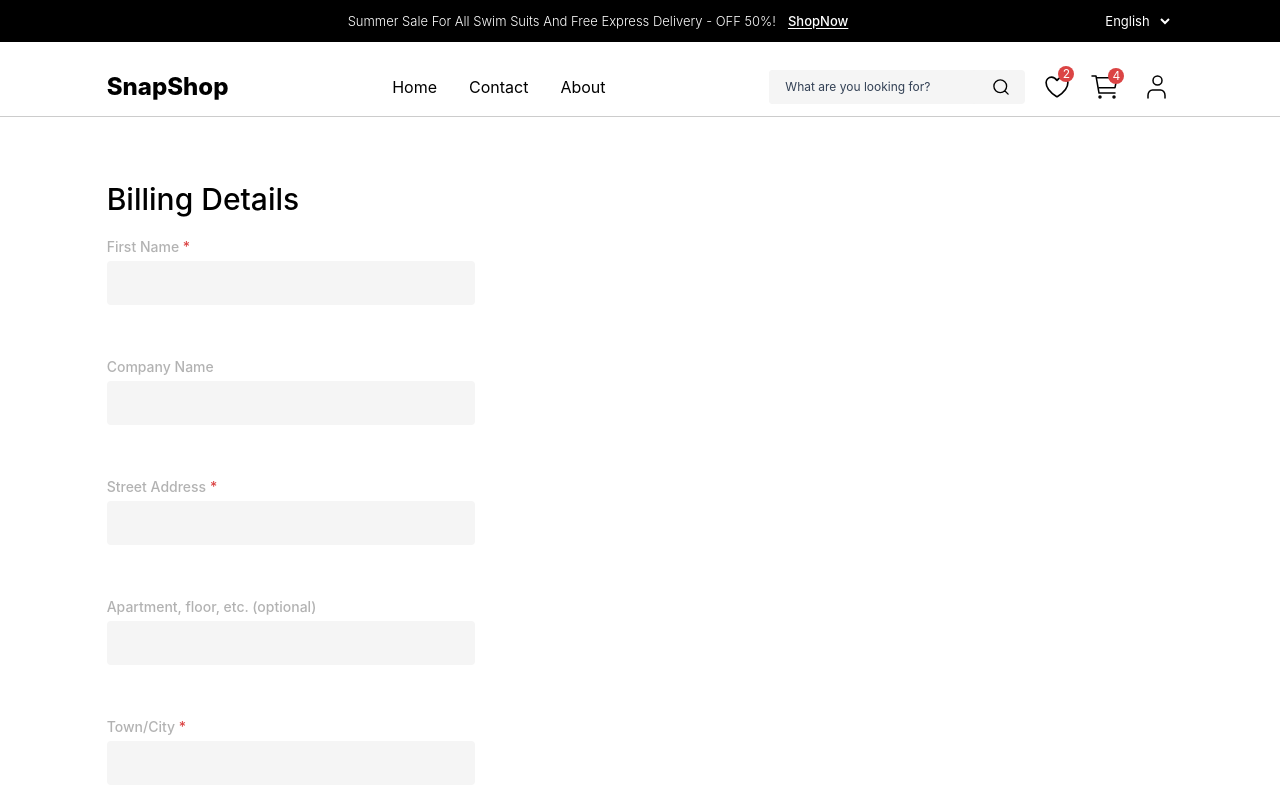
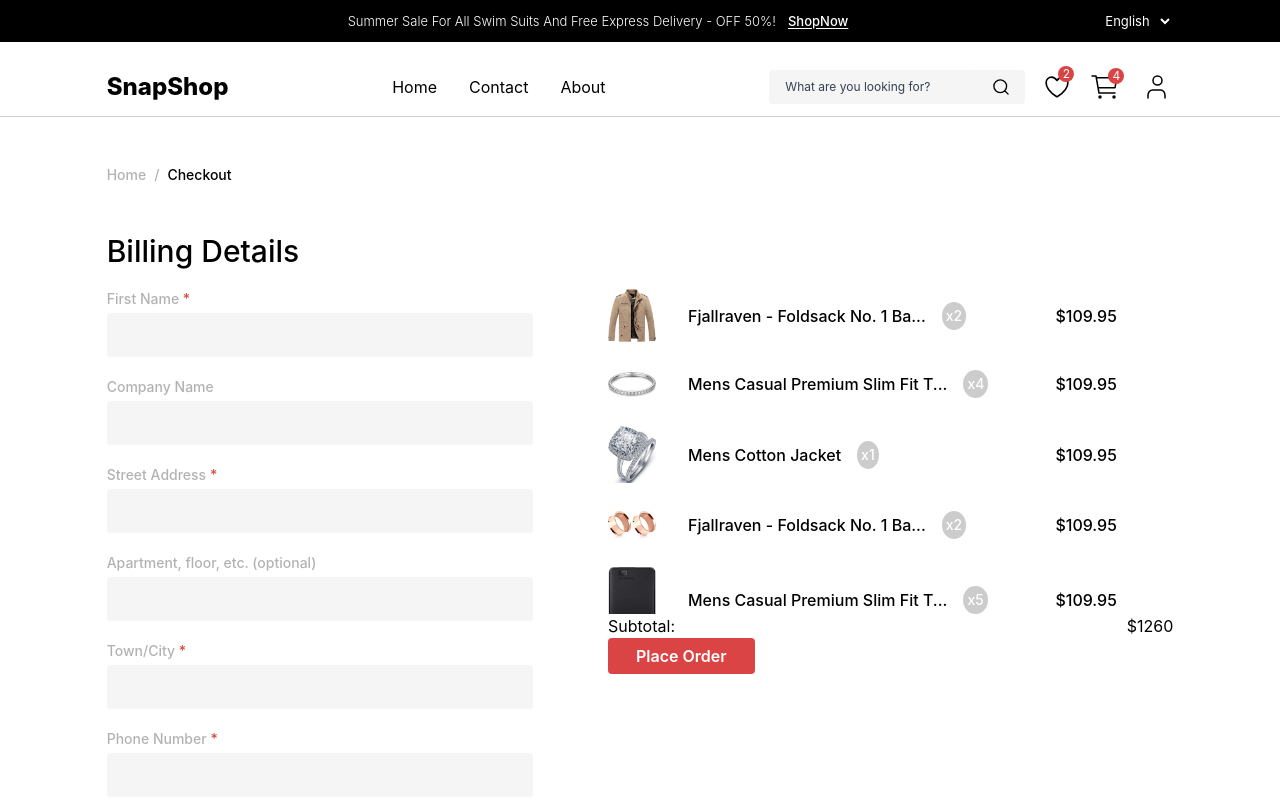
Before and after one commit to shalfi-sabit/E-commerce-Site, a React (Create React App) app: page /checkout in a window 1280 px wide. Shown: the top 800 px of the page. Built offline with nearby package versions, Linux system fonts and the light colour scheme; sample sign-in values are in the browser's storage.

Commit message:
checkout summary component add

```diff
--- a/src/components/UI/Input/FormInput.tsx
+++ b/src/components/UI/Input/FormInput.tsx
@@ -39,9 +39,7 @@ const FormInput: React.FC<FormInputProps> = ({
         </label>
       )}
       <input
-        className={`bg-gray-100 rounded focus:outline-none placeholder-gray-800 focus:text-black-900 text-[10px] md:text-[12px] lg:text-sm p-2 md:p-3 ${
-          errors[name]?.message ? "" : "mb-8"
-        }`}
+        className={`bg-gray-100 rounded focus:outline-none placeholder-gray-800 focus:text-black-900 text-[10px] md:text-[12px] lg:text-sm p-2 md:p-3 `}
         placeholder={placeholder}
         type={type}
         {...register(name)}
@@ -51,9 +49,7 @@ const FormInput: React.FC<FormInputProps> = ({
       />
       {errors[name]?.message ? (
         <p
-          className={`text-red-900 tracking-tighter text-[10px] md:text-[12px] lg:text-sm mt-1 flex items-center gap-1 ${
-            errors[name]?.message ? "mb-5" : ""
-          }`}
+          className={`text-red-900 tracking-tighter text-[10px] md:text-[12px] lg:text-sm mt-1 flex items-center gap-1 `}
         >
           <MdErrorOutline /> {errors[name]?.message}
         </p>
--- a/src/components/pages/Checkout/CheckoutForm.tsx
+++ b/src/components/pages/Checkout/CheckoutForm.tsx
@@ -6,12 +6,14 @@ interface CheckoutFormProps {
   register: UseFormRegister<CheckoutFormData>;
   errors: FieldErrors<CheckoutFormData>;
   setSaveInformation: React.Dispatch<React.SetStateAction<boolean>>;
+  className?: string;
 }
 
 const CheckoutForm: React.FC<CheckoutFormProps> = ({
   register,
   errors,
   setSaveInformation,
+  className,
 }) => {
   const handleSaveInfoClick = () => {
     setSaveInformation((prevState: boolean) => !prevState);
@@ -24,10 +26,7 @@ const CheckoutForm: React.FC<CheckoutFormProps> = ({
   }
 
   return (
-    <div className="w-full">
-      <h1 className="mb-5 text-[20px] md:text-[25px] lg:text-3xl font-medium">
-        Billing Details
-      </h1>
+    <div className={`w-full flex flex-col gap-0 ${className}`}>
       <FormInput
         label="First Name"
         required
--- a/src/components/pages/Checkout/CheckoutSummary.tsx
+++ /dev/null
@@ -1,5 +0,0 @@
-const CheckoutSummary = () => {
-  return <div></div>;
-};
-
-export default CheckoutSummary;
--- /dev/null
+++ b/src/components/pages/Checkout/CheckoutSummary/ProductSummaryItem.tsx
@@ -0,0 +1,43 @@
+import React from "react";
+
+const MAX_TITLE_LEN = 30;
+
+type productSummaryItemProps = {
+  id: number;
+  title: string;
+  imageSource: string;
+  price: number;
+  count: number;
+};
+
+const ProductSummaryItem: React.FC<productSummaryItemProps> = ({
+  id,
+  title,
+  imageSource,
+  price,
+  count,
+}) => {
+  let productTitle = title;
+  if (productTitle.length > MAX_TITLE_LEN) {
+    productTitle = productTitle.substring(0, MAX_TITLE_LEN) + "...";
+  }
+
+  return (
+    <div className="bg-white-900 flex items-center justify-between w-[90%] font-medium text-[12px] sm:text-sm md:text-[16px] gap-4">
+      <div className="flex gap-8 items-center">
+        <div className="w-[28px] sm:w-[32px] md:w-[40px] lg:w-[48px]">
+          <img src={imageSource} alt="product summary" />
+        </div>
+        <p className="flex justify-between items-center gap-4">
+          <span>{productTitle}</span>{" "}
+          <span className="bg-gray-200 rounded-[50%] p-1 text-[14px] text-white-900">
+            x{count}
+          </span>
+        </p>
+      </div>
+      <p>${price}</p>
+    </div>
+  );
+};
+
+export default ProductSummaryItem;
--- /dev/null
+++ b/src/components/pages/Checkout/CheckoutSummary/index.tsx
@@ -0,0 +1,86 @@
+import ProductSummaryItem from "./ProductSummaryItem";
+
+import DummyProductImage1 from "../../../../assets/images/dummy-product-1.jpg";
+import DummyProductImage2 from "../../../../assets/images/dummy-product-2.jpg";
+import DummyProductImage3 from "../../../../assets/images/dummy-product-3.jpg";
+import DummyProductImage4 from "../../../../assets/images/dummy-product-4.jpg";
+import DummyProductImage5 from "../../../../assets/images/dummy-product-5.jpg";
+import DummyProductImage6 from "../../../../assets/images/dummy-product-6.jpg";
+
+const cartItems = [
+  {
+    id: 1,
+    imageSource: DummyProductImage1,
+    title: "Fjallraven - Foldsack No. 1 Backpack, Fits 15 Laptops",
+    price: 109.95,
+    count: 2,
+  },
+  {
+    id: 2,
+    imageSource: DummyProductImage2,
+    title: "Mens Casual Premium Slim Fit T-Shirts",
+    price: 109.95,
+    count: 4,
+  },
+  {
+    id: 3,
+    imageSource: DummyProductImage3,
+    title: "Mens Cotton Jacket",
+    price: 109.95,
+    count: 1,
+  },
+  {
+    id: 4,
+    imageSource: DummyProductImage4,
+    title: "Fjallraven - Foldsack No. 1 Backpack, Fits 15 Laptops",
+    price: 109.95,
+    count: 2,
+  },
+  {
+    id: 5,
+    imageSource: DummyProductImage5,
+    title: "Mens Casual Premium Slim Fit T-Shirts",
+    price: 109.95,
+    count: 5,
+  },
+  {
+    id: 6,
+    imageSource: DummyProductImage6,
+    title: "Mens Cotton Jacket",
+    price: 109.95,
+    count: 1,
+  },
+  {
+    id: 7,
+    imageSource: DummyProductImage1,
+    title: "Fjallraven - Foldsack No. 1 Backpack, Fits 15 Laptops",
+    price: 109.95,
+    count: 3,
+  },
+];
+
+const CheckoutSummary = () => {
+  return (
+    <div className="bg-white-900">
+      <div className="flex flex-col gap-2 sm:gap-4 md:gap-6 lg:gap-7 max-h-[325px] overflow-y-scroll">
+        {cartItems.map((item) => (
+          <ProductSummaryItem
+            key={item.id}
+            id={item.id}
+            title={item.title}
+            imageSource={item.imageSource}
+            price={item.price}
+            count={item.count}
+          />
+        ))}
+      </div>
+
+      <div className="flex justify-between">
+        <p>Subtotal:</p>
+        <p>$1260</p>
+      </div>
+    </div>
+  );
+};
+
+export default CheckoutSummary;
--- a/src/components/pages/Checkout/index.tsx
+++ b/src/components/pages/Checkout/index.tsx
@@ -7,6 +7,8 @@ import Wrapper from "../../UI/Wrapper";
 import CheckoutForm from "./CheckoutForm";
 import checkoutSchema from "../../../form-schema/checkoutSchema";
 import FillButton from "../../UI/Button/FillButton";
+import CheckoutSummary from "./CheckoutSummary";
+import BreadCrumb from "../../shared/BreadCrumb";
 
 export interface CheckoutFormData {
   firstname: string;
@@ -37,18 +39,29 @@ const Checkout: React.FC = () => {
   };
 
   return (
-    <Wrapper className="flex justify-between my-16">
-      <Form onSubmit={handleSubmit(onSubmit)}>
+    <>
+      <BreadCrumb />
+      <Wrapper className="mb-16 sm:mb-20 md:mb-24 lg:mb-28">
+        <h1 className="mb-5 text-[20px] md:text-[25px] lg:text-3xl font-medium">
+          Billing Details
+        </h1>
+        <Form
+          onSubmit={handleSubmit(onSubmit)}
+          className="flex justify-between flex-col sm:flex-row gap-10 sm:gap-0"
+        >
           <CheckoutForm
             register={register}
             errors={errors}
             setSaveInformation={setSaveInformation}
+            className="sm:w-[42%] lg:w-[40%]"
           />
-        <div className="mt-5">
+          <div className="sm:w-[53%] lg:-w[50%">
+            <CheckoutSummary />
             <FillButton type="submit" text="Place Order" />
           </div>
         </Form>
       </Wrapper>
+    </>
   );
 };
 
```
Lines whose indentation alone changed are shown as unchanged.
